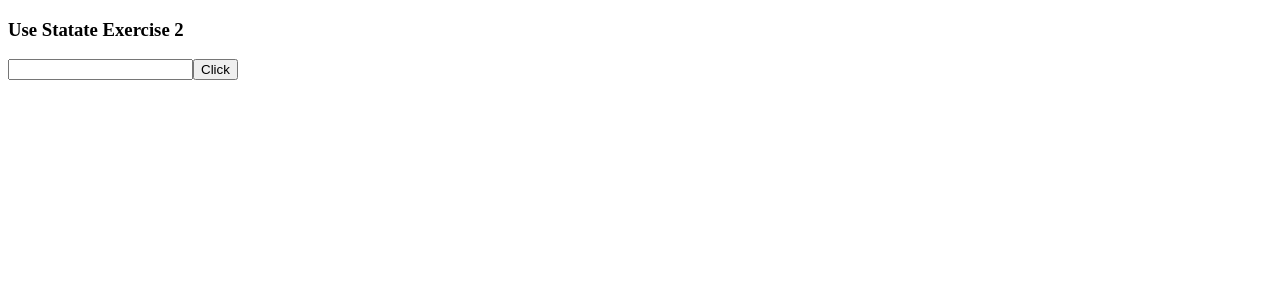
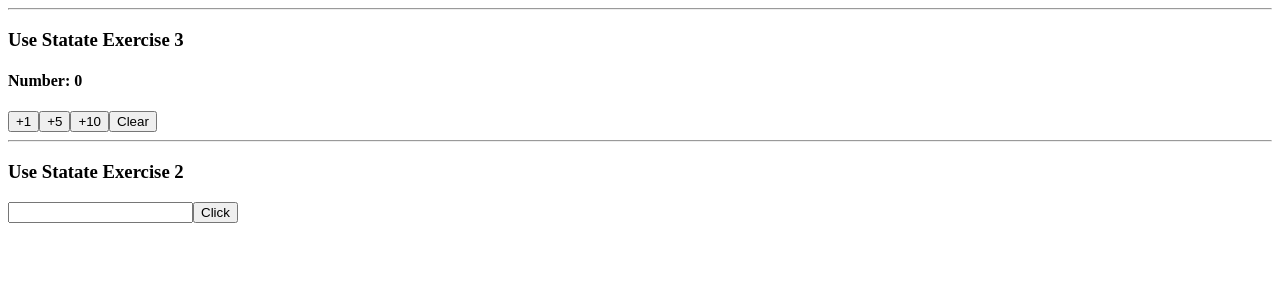
Before and after one commit to Zagaz/test-hooks, a React (Vite) app: page / in a window 1280 px wide. Shown: the top 300 px of the page. Built offline with nearby package versions, Linux system fonts and the light colour scheme.

Commit message:
Exercise UseState 3

```diff
--- a/src/App.jsx
+++ b/src/App.jsx
@@ -1,10 +1,16 @@
 import React from 'react'
 import './App.css'
 import UseState02 from './Components/UseState02'
+import UseState03 from './Components/UseState03'
+
 
 function App() {
   return(
+    <>
+    <UseState03/>
     <UseState02/>
+    </>
+
   )
 
 
--- a/src/Components/UseState02.jsx
+++ b/src/Components/UseState02.jsx
@@ -36,6 +36,7 @@ function App() {
 
   return (
     <>
+    <hr />
       <h3>Use Statate Exercise 2</h3>
 
       {/* Controlled input bound to the `text` state and referenced via `inputRef` */}
--- /dev/null
+++ b/src/Components/UseState03.jsx
@@ -0,0 +1,38 @@
+import React from 'react'
+import { useState } from 'react'
+
+/**
+ * Exercice 03
+ *
+ * Learns how to passa parameters on a function
+ *
+ */
+
+const UseState03 = () => {
+
+  const [number, setNumber] = useState(() => { return 0 })
+
+  function nameNumber(n) {
+    if (n === "clear") {
+      setNumber(0)
+
+    } else {
+      setNumber(prev => prev + n)
+    }
+  }
+  return (
+    <>
+      <hr />
+      <h3>Use Statate Exercise 3</h3>
+      <h4>Number: {number}</h4>
+
+      <button onClick={() => { nameNumber(1) }}>+1</button>
+      <button onClick={() => { nameNumber(5) }}>+5</button>
+      <button onClick={() => { nameNumber(10) }}>+10</button>
+      <button onClick={() => { nameNumber('clear') }}>Clear</button>
+    </>
+
+  )
+}
+
+export default UseState03
```
